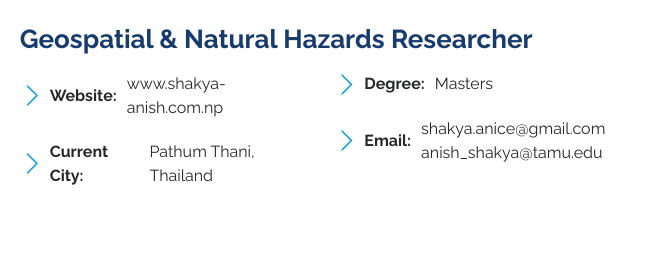
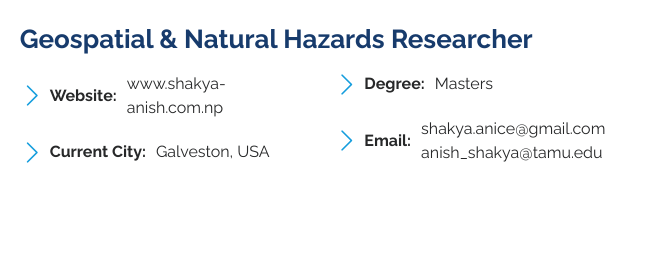
Before and after one commit to shakyaanice/anish-shakya.github.io1, a plain HTML site: page index.html in a window 1280 px wide. Shown: the part 1136-1416 px from the top of the page, 625-1280 px from the left. Drawn offline with Linux system fonts and the light colour scheme.

Commit message:
Update index.html

```diff
--- a/index.html
+++ b/index.html
@@ -112,7 +112,7 @@
 
         <div class="row">
           <div class="col-lg-4" data-aos="fade-right">
-            <img src="assets/img/portfolio/anish.JPG" class="img-fluid" alt="">
+            <img src="assets/img/portfolio/anish1.jpg" class="img-fluid" alt="">
           </div>
           <div class="col-lg-8 pt-4 pt-lg-0 content" data-aos="fade-left">
             <h3>Geospatial &amp; Natural Hazards Researcher</h3>
@@ -125,8 +125,8 @@
               <div class="col-lg-6">
                 <ul>
                   <li><i class="bi bi-chevron-right"></i> <strong>Website:</strong> <span>www.shakya-anish.com.np</span>
-                  <li><i class="bi bi-chevron-right"></i> <strong>Current City:</strong> <span>Pathum Thani,
-                      Thailand</span>
+                  <li><i class="bi bi-chevron-right"></i> <strong>Current City:</strong> <span>Galveston,
+                      USA</span>
                   </li>
                 </ul>
               </div>
```
